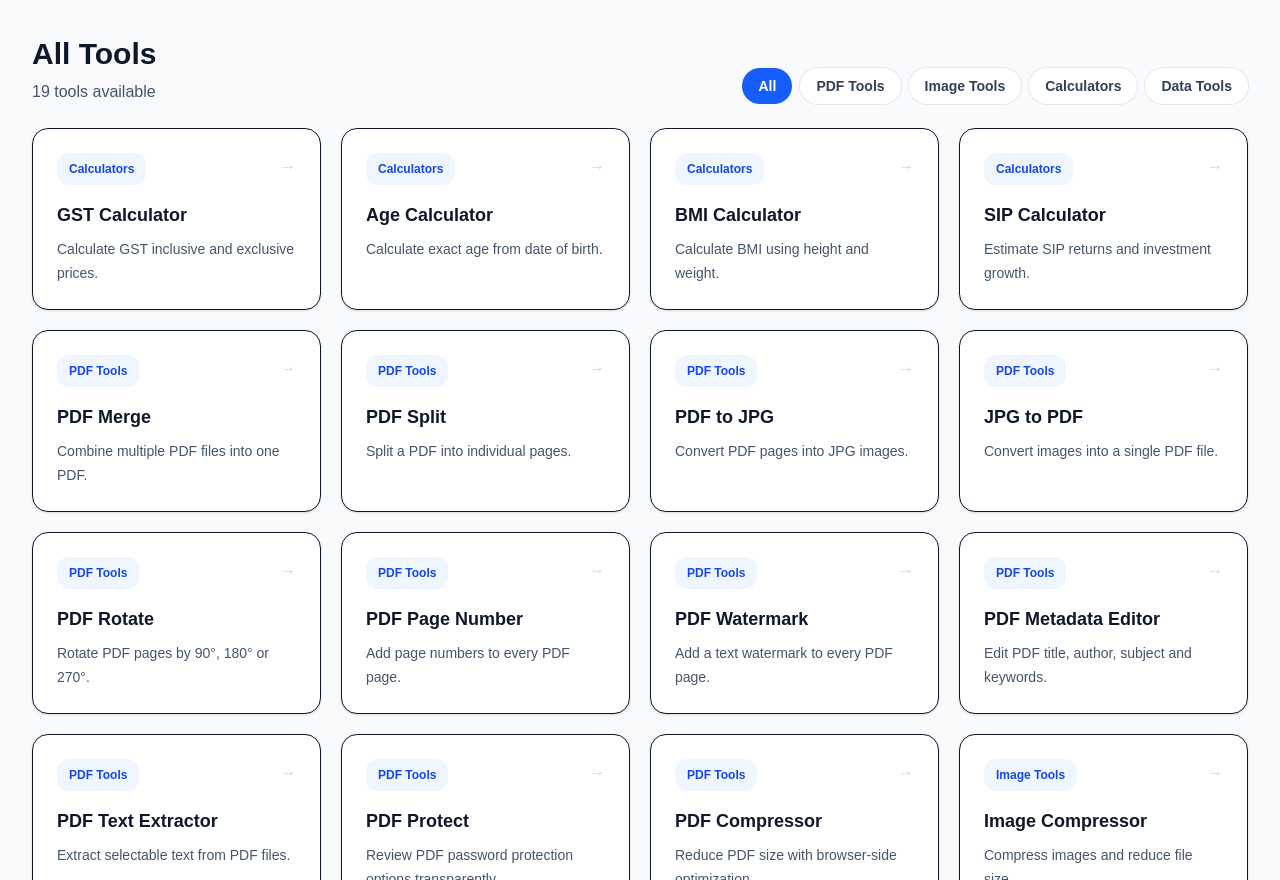
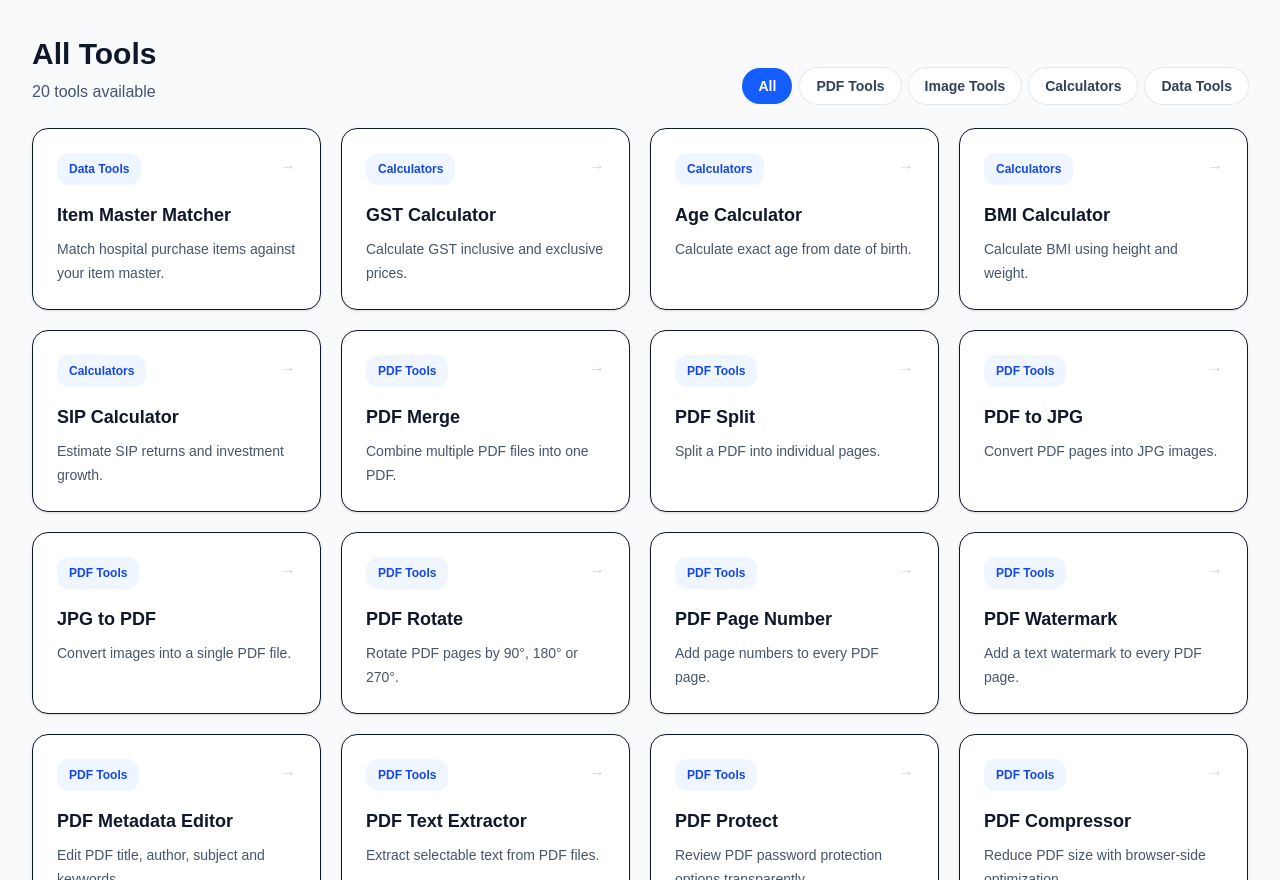
Before and after one commit to WellProSoftware/kaamkitpro, a Next.js app: page / in a window 1280 px wide. Shown: the part 920-1800 px from the top of the page. Built offline with nearby package versions, Linux system fonts and the light colour scheme.

Commit message:
feat: list Item Master Matcher in KaamKitPro

```diff
--- a/src/app/page.tsx
+++ b/src/app/page.tsx
@@ -19,6 +19,12 @@ const categories = [
 ];
 
 const tools: Tool[] = [
+  {
+    name: "Item Master Matcher",
+    description: "Match hospital purchase items against your item master.",
+    href: "/tools/item-master-matcher",
+    category: "Data Tools",
+  },
   {
     name: "GST Calculator",
     description: "Calculate GST inclusive and exclusive prices.",
```
